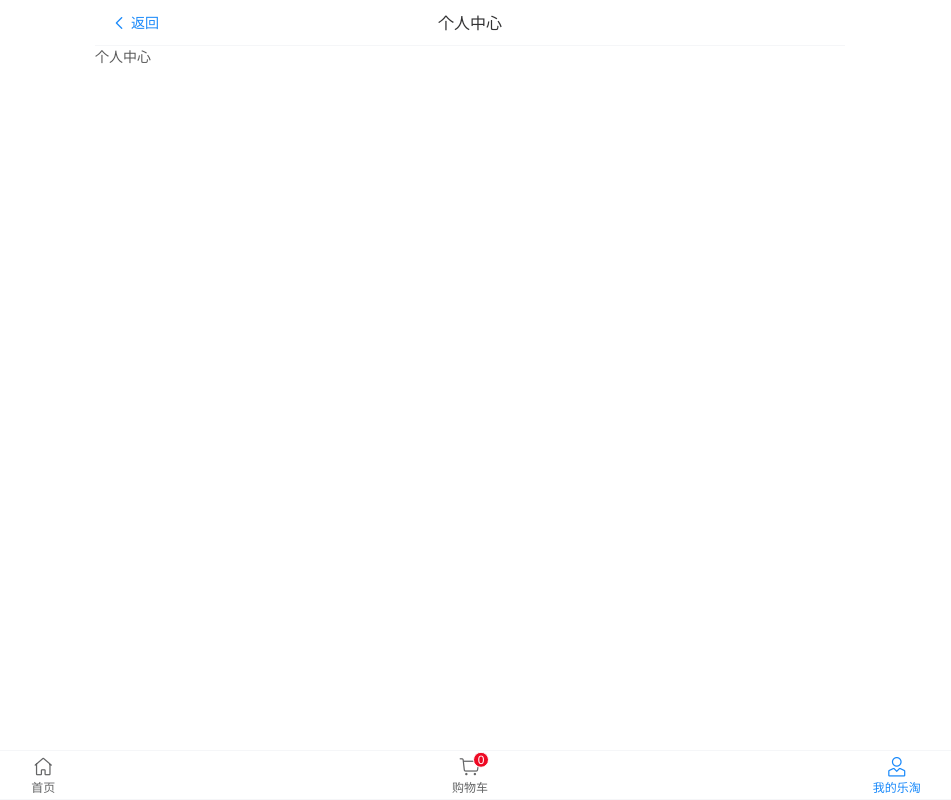
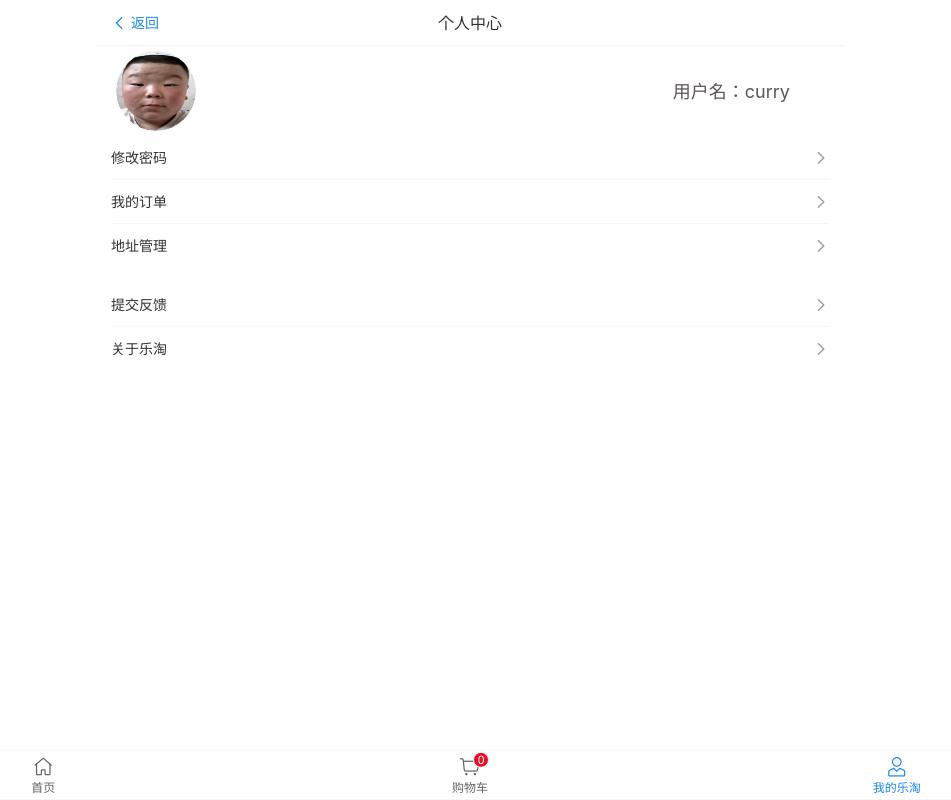
Before and after one commit to tudou-1560/taogoubao, a Vue app: page /#/userinfo in a window 1280 px wide. Shown: the whole page, without its empty margins (170-1121 px from the left). Built offline with nearby package versions, Linux system fonts and the light colour scheme.

Commit message:
新增我的乐淘页面

```diff
--- a/src/components/mycar.vue
+++ b/src/components/mycar.vue
@@ -3,34 +3,29 @@
     <div v-if="hasData">
       <!-- 购物车商品 -->
       <van-divider :style="{ color: '#333', borderColor: '#333', padding: '0 16px' }">收获地址</van-divider>
-            <van-address-list
-            v-model="chosenAddressId"
-            :list="list"
-            default-tag-text="默认"
-            />
+      <van-address-list v-model="chosenAddressId" :list="list" default-tag-text="默认" />
       <van-divider :style="{ color: '#333', borderColor: '#333', padding: '0 16px' }">购买的商品</van-divider>
 
       <!-- {{$store.getters.getGoodNumber}} -->
       <div class="car-list">
         <div class="car-item" v-for="(item,index) in cartData" :key="item.id">
-
           <div class="btn">
             <van-switch
               @change="switchSelect(item.id,$store.getters.getGoodSelected[item.id])"
-                        v-model="$store.getters.getGoodSelected[item.id]" />
+              v-model="$store.getters.getGoodSelected[item.id]"
+            />
           </div>
           <div class="item-img">
-                        <img :src="item.thumb_path" alt="">
+            <img :src="item.thumb_path" alt />
           </div>
           <div class="other">
-                            <div class="title">
-                                {{item.title}}
-                            </div>
+            <div class="title">{{item.title}}</div>
             <div class="change">
               <span class="price">&yen;{{item.sell_price}}</span>
               <van-stepper
                 @change="changeNumber(item.id,$store.getters.getGoodNumber[item.id])"
-                                v-model="$store.getters.getGoodNumber[item.id]" />
+                v-model="$store.getters.getGoodNumber[item.id]"
+              />
               <van-button @click="delGood(item.id,index)" type="danger">删除</van-button>
             </div>
           </div>
@@ -39,18 +34,17 @@
       <!-- 微信支付 -->
       <van-cell title="微信支付" icon="cash-back-record" @click="showImg" />
       <van-popup v-model="show">
-                    <img style="width:200px;height:200px" src="../assets/images/wechatpay.png" alt="">
+        <img style="width:200px;height:200px" src="../assets/images/wechatpay.png" alt />
       </van-popup>
       <!-- 提交订单 -->
-                <van-submit-bar :price="$store.getters.getGoodSelectedPrice" button-text="提交订单" @submit="onSubmit">
-                    <template #default>
-                        共 {{$store.getters.getGoodSelectedNumber}} 件商品
-                    </template>
-                    <template #tip>
-                        当前只支持微信支付，请用微信进行支付
-                    </template>
+      <van-submit-bar
+        :price="$store.getters.getGoodSelectedPrice"
+        button-text="提交订单"
+        @submit="onSubmit"
+      >
+        <template #default>共 {{$store.getters.getGoodSelectedNumber}} 件商品</template>
+        <template #tip>当前只支持微信支付，请用微信进行支付</template>
       </van-submit-bar>
-
     </div>
     <!-- 购物车为空时显示 -->
     <div class="car-empty" v-else>
@@ -59,7 +53,7 @@
         <router-link to="/home">首页</router-link>逛逛吧!
       </h3>
       <div class="car-img">
-        <img  src="../assets/images/car.png" alt />
+        <img src="../assets/images/car.png" alt />
       </div>
       <div class="login">
         <router-link to="login">登录</router-link>后可以同步电脑与手机购物车中的商品
@@ -69,60 +63,70 @@
 </template>
 
 <script>
-import { Divider,AddressList ,Toast,Switch,Stepper,Button,Cell,SubmitBar,Popup } from "vant";
-import {getshopcartdata} from "@/api/index.js";
+import {
+  Divider,
+  AddressList,
+  Toast,
+  Switch,
+  Stepper,
+  Button,
+  Cell,
+  SubmitBar,
+  Popup,
+} from "vant";
+import { getshopcartdata } from "@/api/index.js";
 export default {
   data() {
     return {
-        cartData:[],
+      cartData: [],
       // checked:true,
       // value:"1",
-        show:false,
-        chosenAddressId: '1',
+      show: false,
+      chosenAddressId: "1",
       list: [
         {
-            id: '1',
-            name: '张三',
-            tel: '13000000000',
-            address: '浙江省杭州市西湖区文三路 138 号东方通信大厦 7 楼 501 室',
+          id: "1",
+          name: "张三",
+          tel: "13000000000",
+          address: "浙江省杭州市西湖区文三路 138 号东方通信大厦 7 楼 501 室",
           isDefault: true,
         },
       ],
     };
   },
   methods: {
-    showImg(){
+    showImg() {
       this.show = true;
     },
-    onSubmit(){
+    onSubmit() {
       Toast.loading({
-                message: '订单生成中...',
+        message: "订单生成中...",
         forbidClick: true,
       });
     },
-    async getCarGoods(){
+    async getCarGoods() {
       let id = this.$store.getters.getGoodsId;
-        if(id == false){
+      if (id == false) {
         return;
       }
-        let {message} = await getshopcartdata(id);
+      let { message } = await getshopcartdata(id);
       this.cartData = message;
     },
-    switchSelect(goodsId,selected){
-        this.$store.commit("changeGoodSelected",{goodsId,selected})
+    switchSelect(goodsId, selected) {
+      this.$store.commit("changeGoodSelected", { goodsId, selected });
     },
-    changeNumber(goodsId,number){
-        this.$store.commit("changeGoodNumber",{goodsId,number})
+    changeNumber(goodsId, number) {
+      this.$store.commit("changeGoodNumber", { goodsId, number });
     },
-    delGood(goodsId,index){
-        this.$store.commit("delCartGood",goodsId);
-        this.cartData.splice(index,1);
-    }
+    delGood(goodsId, index) {
+      this.$store.commit("delCartGood", goodsId);
+      this.cartData.splice(index, 1);
     },
-  computed:{
-      hasData(){
+  },
+  computed: {
+    hasData() {
       return this.cartData.length > 0;
-      }
+    },
   },
   created() {
     this.$parent.title = "我的购物车";
@@ -132,31 +136,33 @@ export default {
   },
   components: {
     "van-divider": Divider,
-    "van-address-list":AddressList,
-    "van-switch":Switch,
-    "van-stepper":Stepper,
-    "van-button":Button,
-    "van-cell":Cell,
-    "van-submit-bar":SubmitBar,
-    "van-popup":Popup
+    "van-address-list": AddressList,
+    "van-switch": Switch,
+    "van-stepper": Stepper,
+    "van-button": Button,
+    "van-cell": Cell,
+    "van-submit-bar": SubmitBar,
+    "van-popup": Popup,
   },
 };
 </script>
 
 <style lang="scss" scoped>
 .car-ontainer {
-    .van-address-list{
+  .van-address-list {
     padding-bottom: 12px;
   }
   .van-address-list__bottom {
     visibility: hidden;
   }
+  .van-submit-bar{
+      margin-bottom: 50px;
+  }
 
-    .car-list{
+  .car-list {
     width: 94%;
     margin: 0 auto;
-        .car-item{
-
+    .car-item {
       display: flex;
       align-items: center;
       justify-content: space-around;
@@ -164,31 +170,31 @@ export default {
       padding: 10px;
       border-radius: 8px;
       margin-bottom: 15px;
-            .item-img{
+      .item-img {
         width: 50px;
         height: 50px;
-                img{
+        img {
           width: 100%;
         }
       }
-            .other{
+      .other {
         display: flex;
         flex-direction: column;
-                .title{
+        .title {
           overflow: hidden;
           text-overflow: ellipsis;
           display: -webkit-box;
           -webkit-line-clamp: 1;
           -webkit-box-orient: vertical;
         }
-                .change{
+        .change {
           display: flex;
           align-items: center;
-                    .price{
+          .price {
             color: red;
             font-weight: 700;
           }
-                    .van-stepper{
+          .van-stepper {
             padding-left: 5px;
             padding-right: 5px;
           }
--- a/src/components/userinfo.vue
+++ b/src/components/userinfo.vue
@@ -1,18 +1,55 @@
 <template>
-    <div>
-        个人中心
+    <div class="user-container">
+        <div class="userlist">
+            <div class="thetop">
+                <div class="logo-top">
+                    <van-image
+                        round
+                        width="5rem"
+                        height="5rem"
+                        :src="require('../assets/images/person.jpg')"
+                        @click="showImg"
+                    />
+                    <div class="username">
+                        <span>用户名：curry</span>
+                    </div>
+                </div>
+                <van-cell title="修改密码" is-link />
+                <van-cell title="我的订单" is-link />
+                <van-cell title="地址管理" is-link />
+            </div>
 
+            <div class="about">
+                <van-cell title="提交反馈" is-link />
+                <van-cell title="关于乐淘" is-link />
+            </div>
+        </div>
 
     </div>
 </template>
 
 <script>
-    import { ImagePreview } from 'vant';
+    import { Cell, CellGroup,Image as VanImage ,ImagePreview } from 'vant';
     export default {
         data(){
             return{
-
+                photo:[require("../assets/images/person.jpg")],
             }
+        },
+        methods:{
+            showImg(){
+                ImagePreview({
+                    images:this.photo,
+                    showIndex:false,
+                    maxZoom:3,
+                    minZoom:1/3
+                });
+            }
+        },
+        components:{
+            "van-cell-group":CellGroup,
+            "van-cell":Cell,
+            "van-image":VanImage
         },
         created(){
             this.$parent.title="个人中心";
@@ -23,5 +60,29 @@
 </script>
 
 <style lang="scss" scoped>
+    .user-container{
+        .userlist{
+            .thetop{
+                .logo-top{
+                    display: flex;
+                    justify-content: space-between;
+                    align-items: center;
+                    padding: 5px;
+                    background-color: #fff;
+                    .van-image{
+                        margin-left: 16px;
+                    }
+                    .username{
+                        font-size: 18px;
+                        color: #5d5555;
+                        margin-right: 50px;
+                    }
+                }
+            }
+            .about{
+                margin-top: 15px;
+            }
 
+        }
+    }
 </style>
```
Also changed, not shown: src/App.vue (+0 -10 lines). Lines whose indentation alone changed are shown as unchanged.
